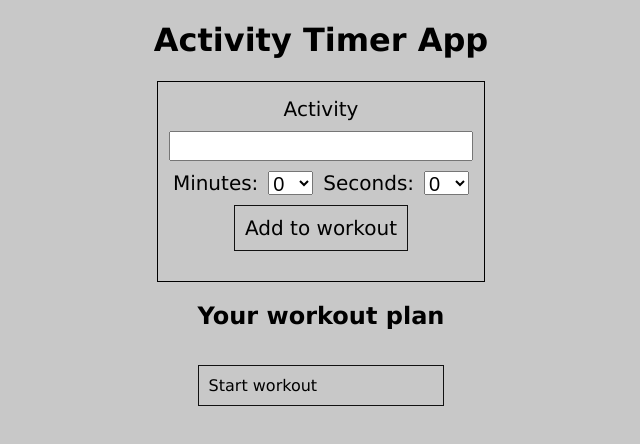
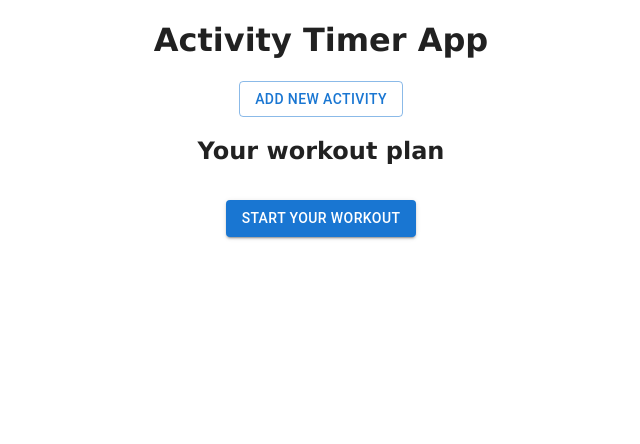
Before and after one commit to rozarioch/intervals-application, a React (Create React App) app: page / in a window 1280 px wide. Shown: the top 444 px of the page, without its empty margins (319-959 px from the left). Built offline with nearby package versions, Linux system fonts and the light colour scheme.

Commit message:
Add new styles features, add form for adding activity

```diff
--- a/src/App.js
+++ b/src/App.js
@@ -3,7 +3,6 @@ import Activity from "./Activity";
 import styles from "./App.module.css";
 import ActivityForm from "./components/ActivityForm/ActivityForm";
 import ActivityList from "./components/ActivityList/ActivityList";
-import TextToSpeech from "./components/TextToSpeech";
 
 function App() {
   const [activityList, setActivityList] = useState([]);
@@ -20,7 +19,6 @@ function App() {
       <h1>Activity Timer App</h1>
       <ActivityForm onAddItem={onAddItem} />
       <ActivityList list={activityList} />
-      {/* <TextToSpeech text={"asd"} /> */}
     </div>
   );
 }
--- a/src/App.module.css
+++ b/src/App.module.css
@@ -3,6 +3,7 @@
   flex-direction: column;
   align-items: center;
   font-family: Verdana, Geneva, Tahoma, sans-serif;
-  background-color: rgb(200, 200, 200);
+  background-color: #ffffff;
+  color: #000000de;
   min-height: 100vh;
 }
--- a/src/components/ActivityCard/ActivityCard.jsx
+++ b/src/components/ActivityCard/ActivityCard.jsx
@@ -1,18 +1,22 @@
 import React, { useEffect, useState } from "react";
-import { ActivityName, CardWrapper } from "./ActivityCard.styles";
+import { ActivityName, ActivityTime, CardWrapper } from "./ActivityCard.styles";
 
 const ActivityCard = ({ item }) => {
   const minutes = Math.floor(item.remainingTime / 60);
   const seconds = item.remainingTime % 60;
 
   return (
-    <CardWrapper>
+    <CardWrapper
+      fullTime={item.seconds}
+      timeLeft={item.remainingTime}
+      status={item.status}
+      percentage={(item.remainingTime / item.seconds) * 100}
+    >
       <ActivityName>{item.name}</ActivityName>
-      <p>
-        Remaining Time: {String(minutes).padStart(2, "0")}:
-        {String(seconds).padStart(2, "0")}
-      </p>
-      <p>Status: {item.status}</p>
+      <ActivityTime>
+        {String(minutes).padStart(2, "0")}:{String(seconds).padStart(2, "0")}
+      </ActivityTime>
+      {/* <div>Status: {item.status}</div> */}
     </CardWrapper>
   );
 };
--- a/src/components/ActivityCard/ActivityCard.styles.js
+++ b/src/components/ActivityCard/ActivityCard.styles.js
@@ -2,14 +2,35 @@ import styled from "styled-components";
 
 export const CardWrapper = styled.div`
   padding: 10px 20px;
-  border: 1px solid black;
+  border: 1px solid #ccc;
   display: flex;
-  flex-direction: column;
-  border-radius: 10px;
+  flex-direction: row;
+  justify-content: space-between;
+  border-radius: 4px;
   width: 100%;
+
+  background: ${(props) => {
+    if (props.status === "active") {
+      return `linear-gradient(90deg, #0394fc ${
+        100 - props.percentage
+      }%, #ffffff ${100 - props.percentage}%)`;
+    } else if (props.status === "done") {
+      return "#0394fc";
+    } else {
+      return "initial"; // or a default background value
+    }
+  }};
 `;
+
+// background-color: ${(props) =>
+//   props.status === "active" ? `green` : `blue`};
 
 export const ActivityName = styled.div`
   font-size: 24px;
   font-weight: bold;
 `;
+
+export const ActivityTime = styled.div`
+  font-size: 24px;
+  font-weight: bold;
+`;
--- a/src/components/ActivityForm/ActivityForm.jsx
+++ b/src/components/ActivityForm/ActivityForm.jsx
@@ -1,49 +1,122 @@
 import { useForm } from "react-hook-form";
 
 import React from "react";
-import Button from "../Button/Button";
 import {
   FormWrapper,
   SelectInput,
   TextInput,
   TimerWrapper,
 } from "./ActivityForm.style";
+import Button from "@mui/material/Button";
+import TextField from "@mui/material/TextField";
+import Box from "@mui/material/Box";
+import { LocalizationProvider } from "@mui/x-date-pickers/LocalizationProvider";
+import { TimePicker } from "@mui/x-date-pickers/TimePicker";
+import { AdapterDayjs } from "@mui/x-date-pickers/AdapterDayjs";
+import { styled } from "@mui/material/styles";
+import Dialog from "@mui/material/Dialog";
+import DialogTitle from "@mui/material/DialogTitle";
+import DialogContent from "@mui/material/DialogContent";
+import DialogActions from "@mui/material/DialogActions";
+import IconButton from "@mui/material/IconButton";
+import CloseIcon from "@mui/icons-material/Close";
+import Typography from "@mui/material/Typography";
+
+const BootstrapDialog = styled(Dialog)(({ theme }) => ({
+  "& .MuiDialogContent-root": {
+    padding: theme.spacing(2),
+  },
+  "& .MuiDialogActions-root": {
+    padding: theme.spacing(1),
+  },
+}));
 
 const ActivityForm = ({ onAddItem }) => {
   const { register, handleSubmit } = useForm();
-  const onSubmit = (data) => {
+
+  const [open, setOpen] = React.useState(false);
+
+  const [nameValue, setNameValue] = React.useState("");
+  const [timeValue, setTimeValue] = React.useState();
+
+  const handleClickOpen = () => {
+    setOpen(true);
+  };
+
+  const handleClose = () => {
+    setNameValue("");
+    setTimeValue(null);
+    setOpen(false);
+  };
+
+  const onSubmit = () => {
     onAddItem({
-      name: data.activityName,
-      seconds: data.minutes * 60 + Number(data.seconds),
+      name: nameValue,
+      seconds: timeValue.$m * 60 + timeValue.$s,
     });
+    handleClose();
   };
 
   return (
-    <FormWrapper>
-      <label>Activity</label>
-      <TextInput
-        {...register("activityName", { required: true, maxLength: 20 })}
-      />
-      <TimerWrapper>
-        <label htmlFor="minutes">Minutes:</label>
-        <SelectInput {...register("minutes")} name="minutes" id="minutes">
-          {[...new Array(60)].map((item, index) => (
-            <option key={index} value={index}>
-              {index}
-            </option>
-          ))}
-        </SelectInput>
-        <label htmlFor="seconds">Seconds:</label>
-        <SelectInput {...register("seconds")} name="seconds" id="seconds">
-          {[...new Array(60)].map((item, index) => (
-            <option key={index} value={index}>
-              {index}
-            </option>
-          ))}
-        </SelectInput>
-      </TimerWrapper>
-      <Button text="Add to workout" onClick={handleSubmit(onSubmit)} />
-    </FormWrapper>
+    <>
+      <Button variant="outlined" onClick={handleClickOpen}>
+        Add new activity
+      </Button>
+      <BootstrapDialog
+        onClose={handleClose}
+        aria-labelledby="customized-dialog-title"
+        open={open}
+      >
+        <DialogTitle sx={{ m: 0, p: 2 }} id="customized-dialog-title">
+          Add activity
+        </DialogTitle>
+        <IconButton
+          aria-label="close"
+          onClick={handleClose}
+          sx={{
+            position: "absolute",
+            right: 8,
+            top: 8,
+            color: (theme) => theme.palette.grey[500],
+          }}
+        >
+          <CloseIcon />
+        </IconButton>
+        <DialogContent dividers>
+          <Box
+            height={150}
+            width={200}
+            display="flex"
+            flexDirection="column"
+            justifyContent="space-between"
+            p={2}
+          >
+            <TextField
+              id="outlined-basic"
+              label="Activity type"
+              variant="outlined"
+              // {...register("activityName", { required: true, maxLength: 20 })}
+              value={nameValue}
+              onChange={(event) => setNameValue(event.target.value)}
+            />
+
+            <LocalizationProvider dateAdapter={AdapterDayjs}>
+              <TimePicker
+                views={["minutes", "seconds"]}
+                format="mm:ss"
+                onChange={(value) => setTimeValue(value)}
+                timeSteps={{ minutes: 1, seconds: 1 }}
+              />
+            </LocalizationProvider>
+          </Box>
+        </DialogContent>
+        <DialogActions>
+          <Button autoFocus onClick={onSubmit}>
+            Save changes
+          </Button>
+        </DialogActions>
+      </BootstrapDialog>
+    </>
   );
 };
 
--- a/src/components/ActivityList/ActivityList.jsx
+++ b/src/components/ActivityList/ActivityList.jsx
@@ -1,28 +1,52 @@
 import React, { useState, useEffect } from "react";
 import ActivityCard from "../ActivityCard/ActivityCard";
 import { ButtonsWrapper, ListWrapper } from "./ActivityList.styles";
-import Button from "../Button/Button";
+import { Button } from "@mui/material";
+import { DragDropContext, Draggable, Droppable } from "react-beautiful-dnd";
 
 const ActivityList = ({ list, onAddItem }) => {
   const [activityList, setActivityList] = useState(list);
   const [spokenFlags, setSpokenFlags] = useState([]);
+  const [voices, setVoices] = useState([]);
+  const [selectedVoice, setSelectedVoice] = useState(null);
 
   useEffect(() => {
+    // Initialize the activity list with remaining time
     setActivityList(
-      list.map((item) => ({ ...item, remainingTime: item.seconds }))
+      list.map((item) => ({
+        ...item,
+        remainingTime: item.seconds,
+      }))
     );
     // Initialize spokenFlags to false for each activity
     setSpokenFlags(Array(list.length).fill(false));
-  }, [list]);
+
+    // Fetch available voices
+    const fetchVoices = () => {
+      const availableVoices = window.speechSynthesis.getVoices();
+      console.log("availableVoices", availableVoices);
+      setVoices(availableVoices);
+      if (availableVoices.length > 0 && !selectedVoice) {
+        setSelectedVoice(availableVoices[1]);
+        // setSelectedVoice(availableVoices[15]);
+      }
+    };
+
+    if (window.speechSynthesis.onvoiceschanged !== undefined) {
+      window.speechSynthesis.onvoiceschanged = fetchVoices;
+    } else {
+      fetchVoices();
+    }
+  }, [list, selectedVoice]);
 
   useEffect(() => {
     activityList.forEach((item, index) => {
-      const minutes = Math.floor(item.remainingTime / 60);
-      const seconds = item.remainingTime % 60;
       if (item.status === "active" && !spokenFlags[index]) {
-        const utterance = new SpeechSynthesisUtterance(
-          `${item.name} for ${minutes} minutes and ${seconds} seconds`
-        );
+        const utterance = new SpeechSynthesisUtterance(item.name);
+        if (selectedVoice) {
+          console.log("selectedVoice", selectedVoice);
+          utterance.voice = selectedVoice;
+        }
         window.speechSynthesis.speak(utterance);
         setSpokenFlags((prevFlags) => {
           const newFlags = [...prevFlags];
@@ -31,7 +55,7 @@ const ActivityList = ({ list, onAddItem }) => {
         });
       }
     });
-  }, [activityList, spokenFlags]);
+  }, [activityList, spokenFlags, selectedVoice]);
 
   useEffect(() => {
     const timer = setInterval(() => {
@@ -72,7 +96,6 @@ const ActivityList = ({ list, onAddItem }) => {
     for (const [index, value] of activityList.entries()) {
       await showMessageWithDelay(value, index);
     }
-    // Reset spokenFlags after workout is completed
     setSpokenFlags(Array(activityList.length).fill(false));
   }
 
@@ -82,8 +105,9 @@ const ActivityList = ({ list, onAddItem }) => {
       {activityList.map((item, index) => (
         <ActivityCard key={index} item={item} />
       ))}
-
-      <Button text="Start workout" onClick={onStartWorkout} />
+      <Button variant="contained" onClick={onStartWorkout}>
+        Start your workout
+      </Button>
     </ListWrapper>
   );
 };
--- a/src/components/ActivityList/ActivityList.styles.js
+++ b/src/components/ActivityList/ActivityList.styles.js
@@ -15,6 +15,7 @@ export const ListWrapper = styled.div`
   display: flex;
   flex-direction: column;
   gap: 15px;
+  align-items: center;
 `;
 
 export const LineWrapper = styled.div`
--- a/src/components/TextToSpeech.jsx
+++ /dev/null
@@ -1,55 +0,0 @@
-import React, { useState, useEffect } from "react";
-
-const TextToSpeech = ({ text }) => {
-  const [isPaused, setIsPaused] = useState(false);
-  const [utterance, setUtterance] = useState(null);
-
-  useEffect(() => {
-    const synth = window.speechSynthesis;
-    const u = new SpeechSynthesisUtterance(text);
-
-    setUtterance(u);
-
-    return () => {
-      synth.cancel();
-    };
-  }, [text]);
-
-  const handlePlay = () => {
-    const synth = window.speechSynthesis;
-
-    if (isPaused) {
-      synth.resume();
-    }
-
-    synth.speak(utterance);
-
-    setIsPaused(false);
-  };
-
-  const handlePause = () => {
-    const synth = window.speechSynthesis;
-
-    synth.pause();
-
-    setIsPaused(true);
-  };
-
-  const handleStop = () => {
-    const synth = window.speechSynthesis;
-
-    synth.cancel();
-
-    setIsPaused(false);
-  };
-
-  return (
-    <div>
-      <button onClick={handlePlay}>{isPaused ? "Resume" : "Play"}</button>
-      <button onClick={handlePause}>Pause</button>
-      <button onClick={handleStop}>Stop</button>
-    </div>
-  );
-};
-
-export default TextToSpeech;
```
Also changed, not shown: package.json (+7 -0 lines), 1 other file (tests, documents, lock files or other folders).
